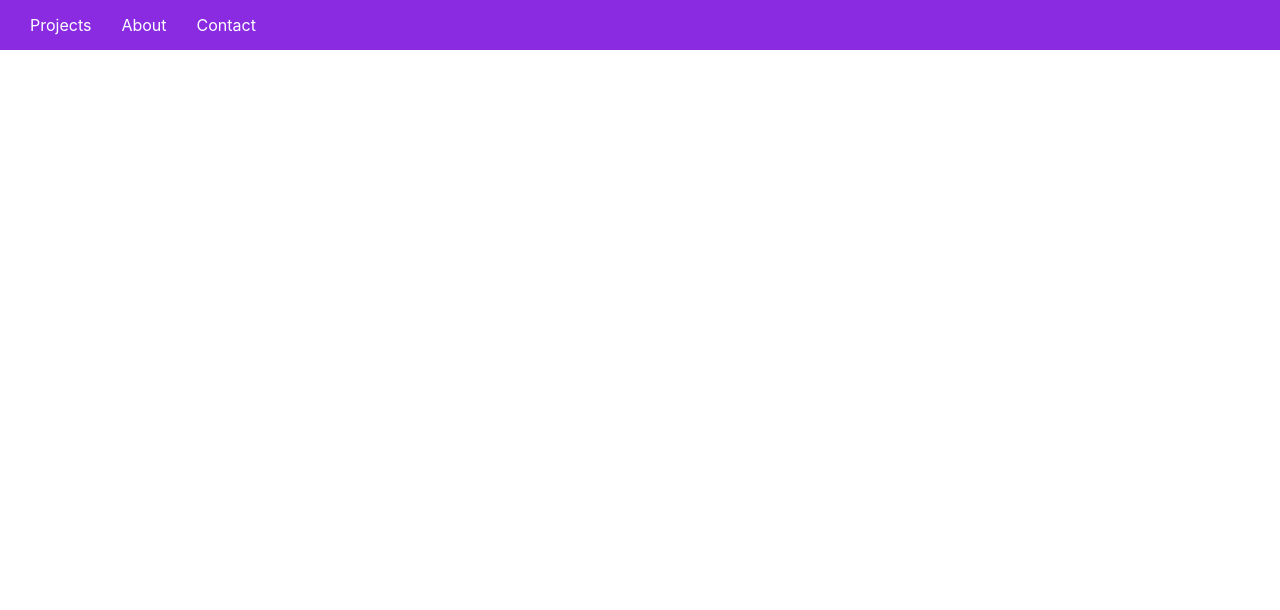
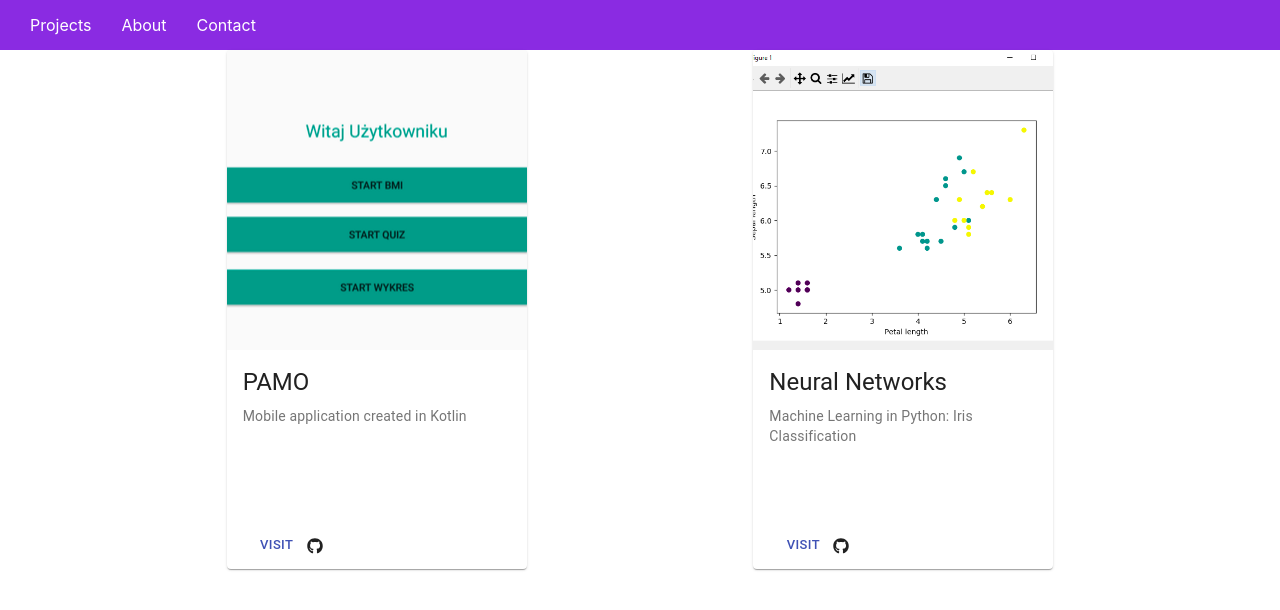
Before and after one commit to pszczechowski/Portfolio, a React (Create React App) app: page /projects in a window 1280 px wide. Shown: the top 610 px of the page. Built offline with nearby package versions, Linux system fonts and the light colour scheme.

Commit message:
created cards for projects and add some style for them

```diff
--- a/src/App.css
+++ b/src/App.css
@@ -46,7 +46,7 @@
 
 @media screen and (max-width: 500px) {
     .navbar {
-        float: none;
         display: block;
     }
+
 }
--- a/src/App.js
+++ b/src/App.js
@@ -1,6 +1,6 @@
 import React from 'react';
 import './App.css';
-import { BrowserRouter, Link, Route, Switch } from 'react-router-dom';
+import { BrowserRouter, Link, Redirect, Route, Switch } from 'react-router-dom';
 import Projects from './Navbar/Projects';
 import About from './Navbar/About';
 import Contact from './Navbar/Contact';
@@ -14,15 +14,15 @@ function App() {
   return (
     <BrowserRouter>
       <div className="item">
-        <Link to="/" className="navbar">Projects</Link>
-        <Link to="/about" className="navbar">About</Link>
+        <Link to="/projects" className="navbar">Projects</Link>
+        <Link to="/" className="navbar">About</Link>
         <Link to="/contact" className="navbar">Contact</Link>
       </div>
-      <Switch>
-        <Route exact path="/" component={Projects} />
-        <Route exact path="/about" component={About} />
+      { <Switch>
+        <Route exact path="/" component={About} />
+        <Route exact path="/projects" component={Projects} />
         <Route exact path="/contact" component={Contact} />
-      </Switch>
+      </Switch> }
     </BrowserRouter>
   );
 }
--- a/src/Components/ProjectsCard.js
+++ b/src/Components/ProjectsCard.js
@@ -1,51 +1,85 @@
 import React from 'react';
 import { makeStyles } from '@material-ui/core/styles';
 import Card from '@material-ui/core/Card';
-import CardActionArea from '@material-ui/core/CardActionArea';
 import CardActions from '@material-ui/core/CardActions';
 import CardContent from '@material-ui/core/CardContent';
 import CardMedia from '@material-ui/core/CardMedia';
 import Button from '@material-ui/core/Button';
 import Typography from '@material-ui/core/Typography';
+import { FontAwesomeIcon } from '@fortawesome/react-fontawesome';
 
 const useStyles = makeStyles({
-  root: {
-    maxWidth: 345,
+  cardStyle: {
+    display: 'flex',
+    justifyContent: 'space-evenly',
+    flexdirection: 'column',
+    '@media(maxwidth: 200)' : {
+        flexdirection: 'column',
+    }
+  },
+  cardData: {
+    width: 300,
+  },
+  description: {
+    height: 100,
   },
   media: {
-    height: 140,
+    height: 300,
+  },
+  button: {
+    left: 10,
+  },
+  github: {
+    padding: 20,
   },
 });
 
+const cardDatas = [{
+  id: 1,
+  image: './assets/PAMO.png',
+  title: 'PAMO',
+  nameOfProject: 'PAMO',
+  description: 'Mobile application created in Kotlin',
+  button: 'https://github.com/pszczechowski/PAMO'
+},
+{
+  id: 2,
+  image: './assets/NeuralNetworks.png',
+  title: 'PYTHON',
+  nameOfProject: 'Neural Networks',
+  description: 'Machine Learning in Python: Iris Classification',
+  button: 'https://github.com/pszczechowski/NeuralNetworks'
+},];
+
+
 export default function ProjectCard() {
   const classes = useStyles();
-
   return (
-    <Card className={classes.root}>
-      <CardActionArea>
+    <div id='projects' className={classes.cardStyle}>
+      {cardDatas.map((cardData) => (
+        <div className={classes.cardData}>
+          <Card className={classes.card}>
             <CardMedia
               className={classes.media}
-          image="/static/images/cards/contemplative-reptile.jpg"
-          title="Contemplative Reptile"
+              image={cardData.image}
+              title={cardData.title}
             />
             <CardContent>
-          <Typography gutterBottom variant="h5" component="h2">
-            Lizard
+              <Typography className={classes.nameOfProject} gutterBottom variant="h5" component="h2">
+                {cardData.nameOfProject}
               </Typography>
-          <Typography variant="body2" color="textSecondary" component="p">
-            Lizards are a widespread group of squamate reptiles, with over 6,000 species, ranging
-            across all continents except Antarctica
+              <Typography className={classes.description} variant="body2" color="textSecondary" component="p">
+                {cardData.description}
               </Typography>
             </CardContent>
-      </CardActionArea>
             <CardActions>
-        <Button size="small" color="primary">
-          Share
+              <Button className={classes.button} href={cardData.button} target="_blank" size="small" color="primary">
+                Visit
         </Button>
-        <Button size="small" color="primary">
-          Learn More
-        </Button>
+              <FontAwesomeIcon className="github" icon={["fab", "github"]} />
             </CardActions>
-    </Card>
+          </Card></div>
+      ))}
+    </div>
   );
 }
--- a/src/Navbar/About.js
+++ b/src/Navbar/About.js
@@ -3,9 +3,8 @@ import React from "react"
 function About(props) {
   return (
     <div>
-      <h1>About
+      <h1>
         Hello my name is Piotr.
-
       </h1>
     </div>
   )
--- a/src/Navbar/Projects.js
+++ b/src/Navbar/Projects.js
@@ -1,54 +1,11 @@
 import React from 'react';
-import { makeStyles } from '@material-ui/core/styles';
-import Card from '@material-ui/core/Card';
-import CardActions from '@material-ui/core/CardActions';
-import CardContent from '@material-ui/core/CardContent';
-import CardMedia from '@material-ui/core/CardMedia';
-import Button from '@material-ui/core/Button';
-import Typography from '@material-ui/core/Typography';
-import { FontAwesomeIcon } from '@fortawesome/react-fontawesome';import { faAutoprefixer } from '@fortawesome/free-brands-svg-icons';
-;
+import Card from "../Components/ProjectsCard"
+import { Grid } from '@material-ui/core';
 
-const useStyles = makeStyles({
-  root: {
-    maxWidth: 350,
-    margin: 'auto'
-  },
-  media: {
-    height: 250,
-  },
-  button: {
-    left: 10,
-  },
-  github: {
-    padding: 20,
-  }
-});
-
-export default function Projects() {
-  const classes = useStyles();
-
+export default function Projects(props) {
   return (
-    <Card className={classes.root}>
-      <CardMedia
-        className={classes.media}
-        image={process.env.PUBLIC_URL + '/assets/PAMO.png'}
-        title="Contemplative Reptile"
-      />
-      <CardContent>
-        <Typography gutterBottom variant="h5" component="h2">
-          Android quiz
-          </Typography>
-        <Typography variant="body2" color="textSecondary" component="p">
-          Mobile App created in Java with framework Kotlin
-          </Typography>
-      </CardContent>
-      <CardActions>
-        <Button className={classes.button} href={'https://github.com/pszczechowski/PAMO'} target="_blank" size="small" color="primary">
-          Visit
-        </Button>
-        <FontAwesomeIcon className="github" icon={["fab", "github"]} />
-      </CardActions>
-    </Card>
+      <Grid>
+        <Card />
+      </Grid>
   );
 }
```
Also changed, not shown: src/Navbar/Projects.css (deleted, +0 -12 lines), public/assets/NeuralNetworks.png (added). Lines whose indentation alone changed are shown as unchanged.
